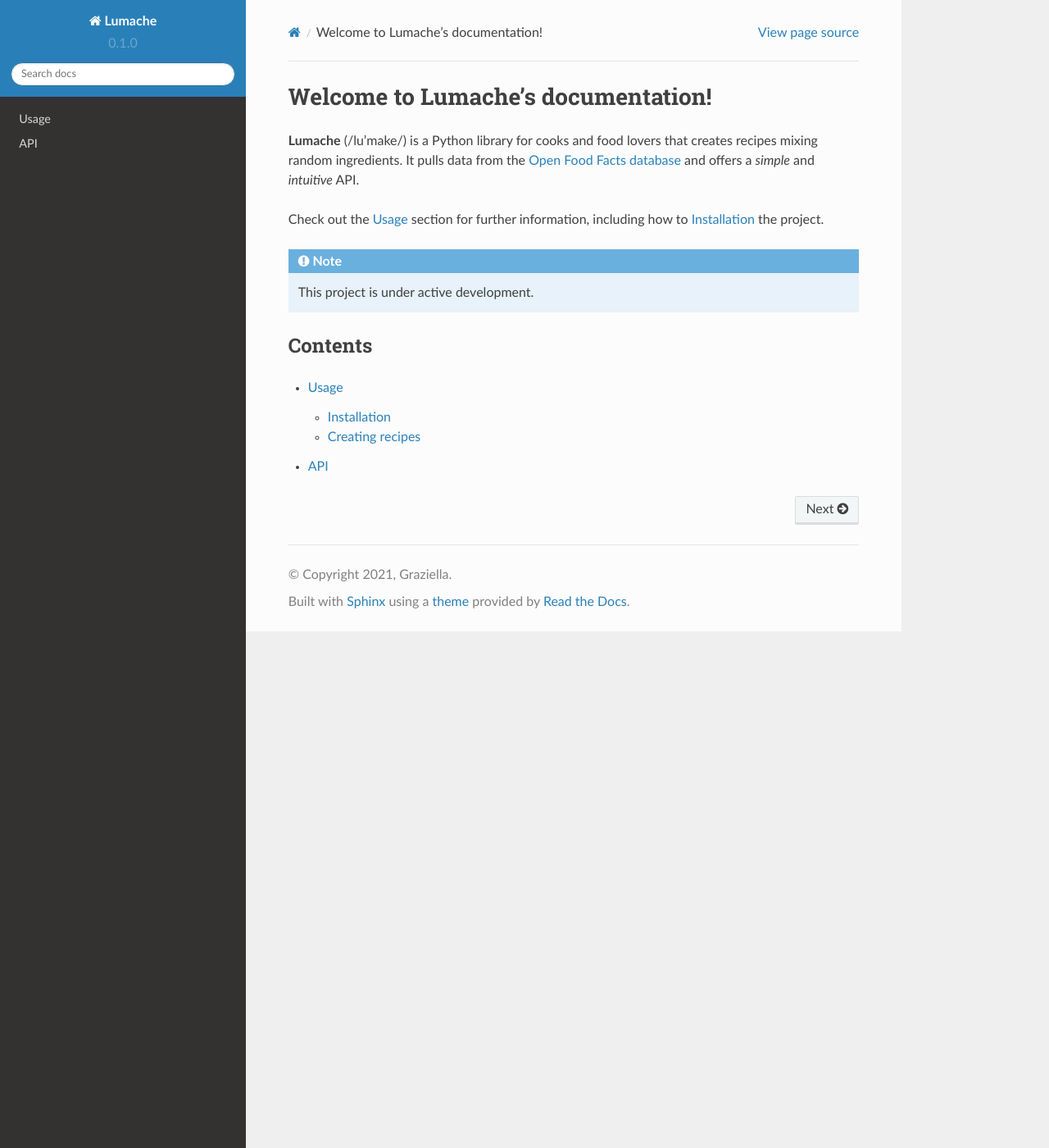
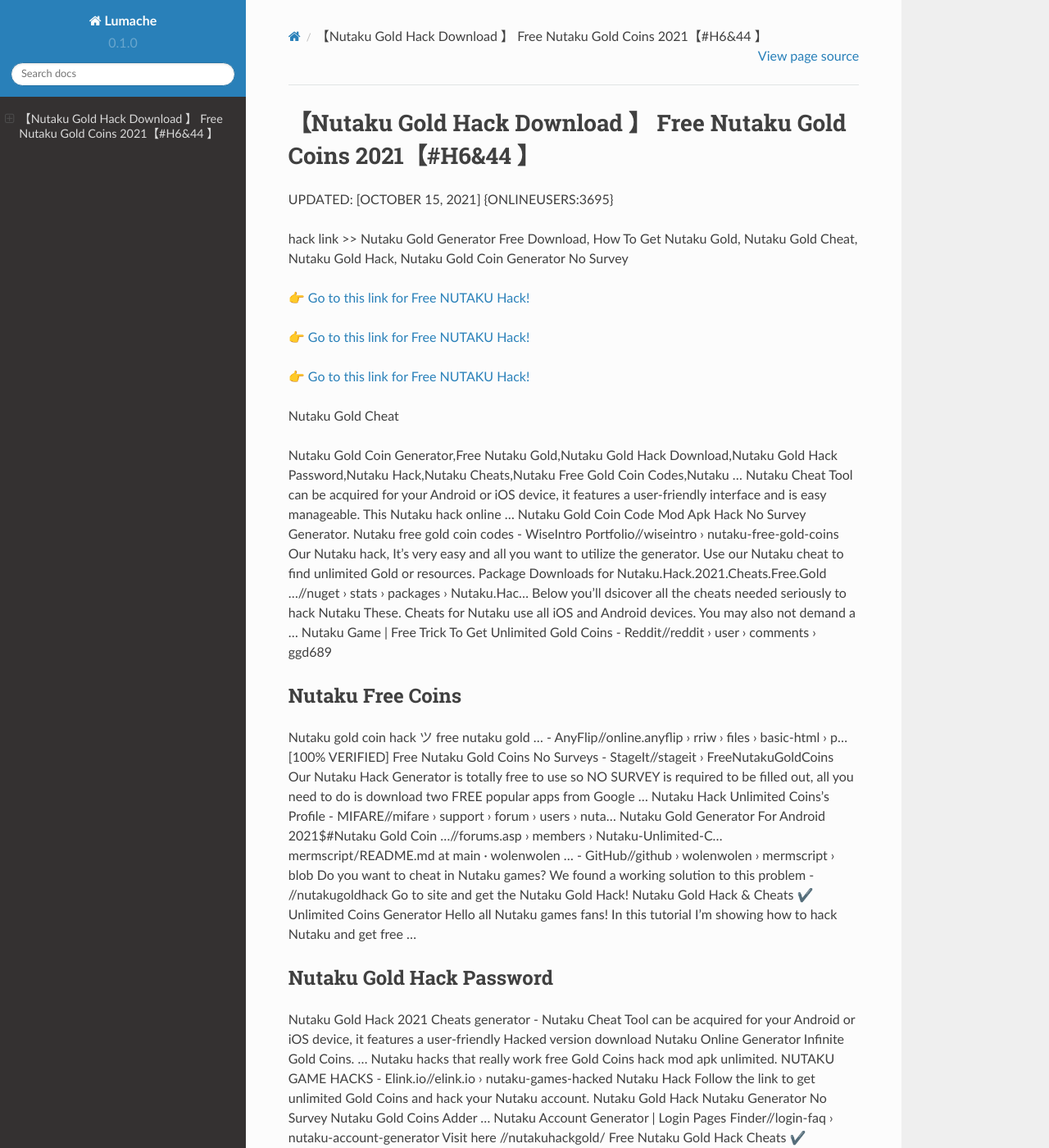
Before and after one commit to Williamfca/Nutaku58, a Sphinx documentation site: the page built from docs/source/index.rst, in a window 1280 px wide and 1400 px high. Shown: the whole window at 82% size. Built offline with Sphinx 7.4.7 and the Read the Docs theme 2.0.0, drawn with Linux system fonts in a browser that asks for light colours; some of the changed text lies outside the part shown.

Commit message:
Update index.rst

```diff
--- a/docs/source/index.rst
+++ b/docs/source/index.rst
@@ -1,22 +1,62 @@
-Welcome to Lumache's documentation!
-===================================
+【Nutaku Gold Hack Download 】 Free Nutaku Gold Coins 2021【#H6&44 】
+==============================================================================
+UPDATED: [OCTOBER 15, 2021] {ONLINEUSERS:3695}
 
-**Lumache** (/lu'make/) is a Python library for cooks and food lovers
-that creates recipes mixing random ingredients.
-It pulls data from the `Open Food Facts database <https://world.openfoodfacts.org/>`_
-and offers a *simple* and *intuitive* API.
+hack link >> Nutaku Gold Generator Free Download, How To Get Nutaku Gold, Nutaku Gold Cheat, Nutaku Gold Hack, Nutaku Gold Coin Generator No Survey
 
-Check out the :doc:`usage` section for further information, including
-how to :ref:`installation` the project.
+`👉 Go to this link for Free NUTAKU Hack! <http://redirekt.in/kr8qr>`_
 
-.. note::
+`👉 Go to this link for Free NUTAKU Hack! <http://redirekt.in/kr8qr>`_
 
-   This project is under active development.
+`👉 Go to this link for Free NUTAKU Hack! <http://redirekt.in/kr8qr>`_
 
-Contents
---------
+Nutaku Gold Cheat
 
-.. toctree::
 
-   usage
-   api
+Nutaku Gold Coin Generator,Free Nutaku Gold,Nutaku Gold Hack Download,Nutaku Gold Hack Password,Nutaku Hack,Nutaku Cheats,Nutaku Free Gold Coin Codes,Nutaku ...
+Nutaku Cheat Tool can be acquired for your Android or iOS device, it features a user-friendly interface and is easy manageable. This Nutaku hack online ...
+Nutaku Gold Coin Code Mod Apk Hack No Survey Generator.
+Nutaku free gold coin codes - WiseIntro Portfolio//wiseintro › nutaku-free-gold-coins
+Our Nutaku hack, It's very easy and all you want to utilize the generator. Use our Nutaku cheat to find unlimited Gold or resources.
+Package Downloads for Nutaku.Hack.2021.Cheats.Free.Gold ...//nuget › stats › packages › Nutaku.Hac...
+Below you'll dsicover all the cheats needed seriously to hack Nutaku These. Cheats for Nutaku use all iOS and Android devices. You may also not demand a ...
+Nutaku Game | Free Trick To Get Unlimited Gold Coins - Reddit//reddit › user › comments › ggd689
+
+********************************
+Nutaku Free Coins
+********************************
+
+Nutaku gold coin hack ツ free nutaku gold ... - AnyFlip//online.anyflip › rriw › files › basic-html › p...
+[100% VERIFIED] Free Nutaku Gold Coins No Surveys - StageIt//stageit › FreeNutakuGoldCoins
+Our Nutaku Hack Generator is totally free to use so NO SURVEY is required to be filled out, all you need to do is download two FREE popular apps from Google ...
+Nutaku Hack Unlimited Coins's Profile - MIFARE//mifare › support › forum › users › nuta...
+Nutaku Gold Generator For Android 2021$#Nutaku Gold Coin ...//forums.asp › members › Nutaku-Unlimited-C...
+mermscript/README.md at main · wolenwolen ... - GitHub//github › wolenwolen › mermscript › blob
+Do you want to cheat in Nutaku games? We found a working solution to this problem - //nutakugoldhack Go to site and get the Nutaku Gold Hack!
+Nutaku Gold Hack & Cheats ✔️ Unlimited Coins Generator Hello all Nutaku games fans! In this tutorial I'm showing how to hack Nutaku and get free ...
+
+***********************************
+Nutaku Gold Hack Password
+***********************************
+
+Nutaku Gold Hack 2021 Cheats generator - Nutaku Cheat Tool can be acquired for your Android or iOS device, it features a user-friendly
+Hacked version download Nutaku Online Generator Infinite Gold Coins. ... Nutaku hacks that really work free Gold Coins hack mod apk unlimited.
+NUTAKU GAME HACKS - Elink.io//elink.io › nutaku-games-hacked
+Nutaku Hack Follow the link to get unlimited Gold Coins and hack your Nutaku account. Nutaku Gold Hack Nutaku Generator No Survey Nutaku Gold Coins Adder ...
+Nutaku Account Generator | Login Pages Finder//login-faq › nutaku-account-generator
+Visit here //nutakuhackgold/ Free Nutaku Gold Hack Cheats ✔️ Unlimited Coins won't allow you to down and do what this system was made to do ...
+created the group. Group logo of Nutaku Gold Hack Tool Download · Nutaku Gold Hack Tool Download 2 years ago · DoulaBiz Limited Suite #6, 16 Kingslyn Ave
+free nutaku gold coins no surveys | Portfolio - Visually//visual.ly › users › Nutaku-free-gold-coin-codes
+
+
+Tak1z:
+Nutaku Gold Coin Codes Reddit
+Nutaku Gold Coin Generator
+Nutaku Gold Codes
+Nutaku Gold Hack Download
+Nutaku Free Coins
+Free Nutaku Gold Codes
+Nutaku Gold Coin Hack No Survey
+Nutaku Redeem Codes
+Nutaku Gold Generator Full Guide
+Nutaku Gold Code
```
